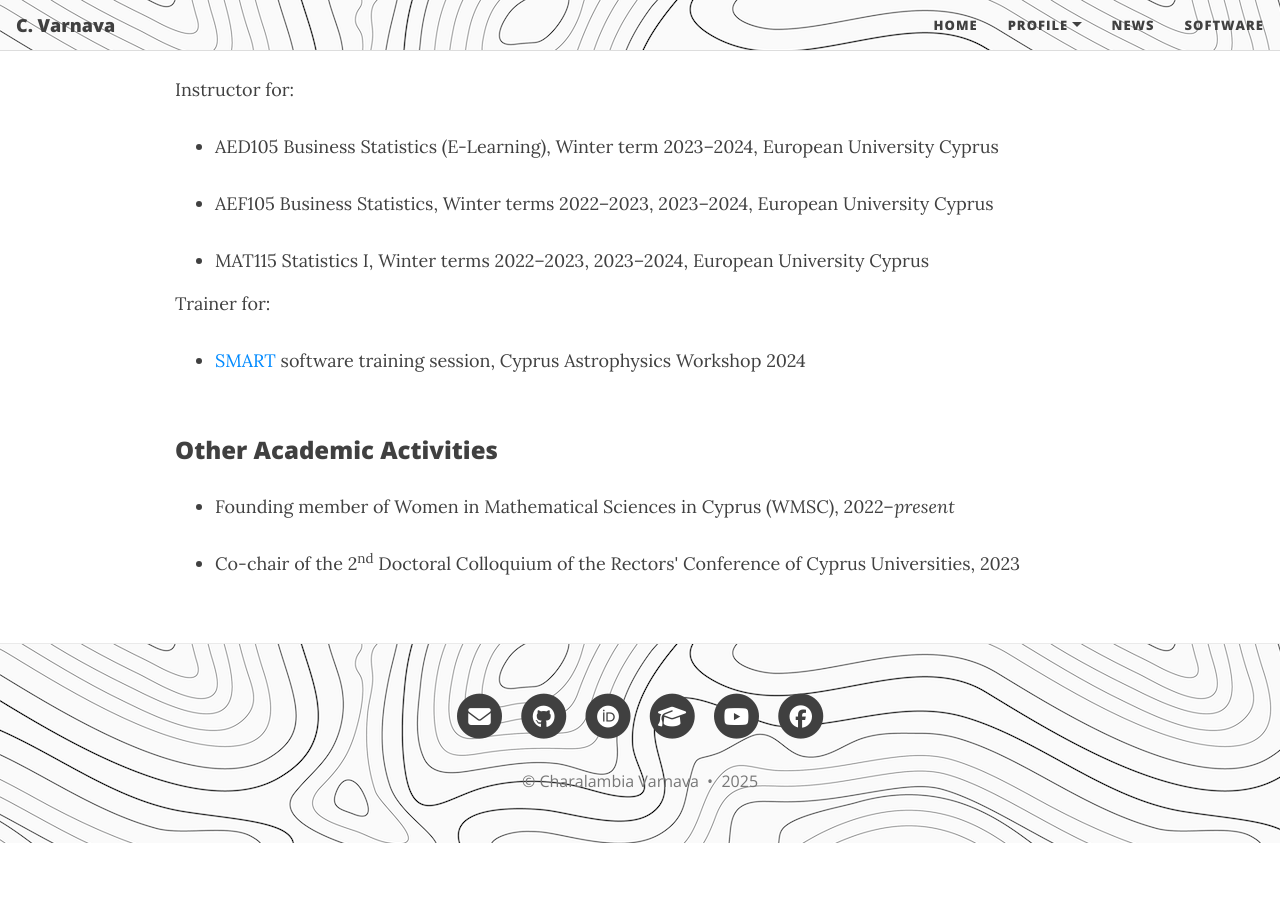
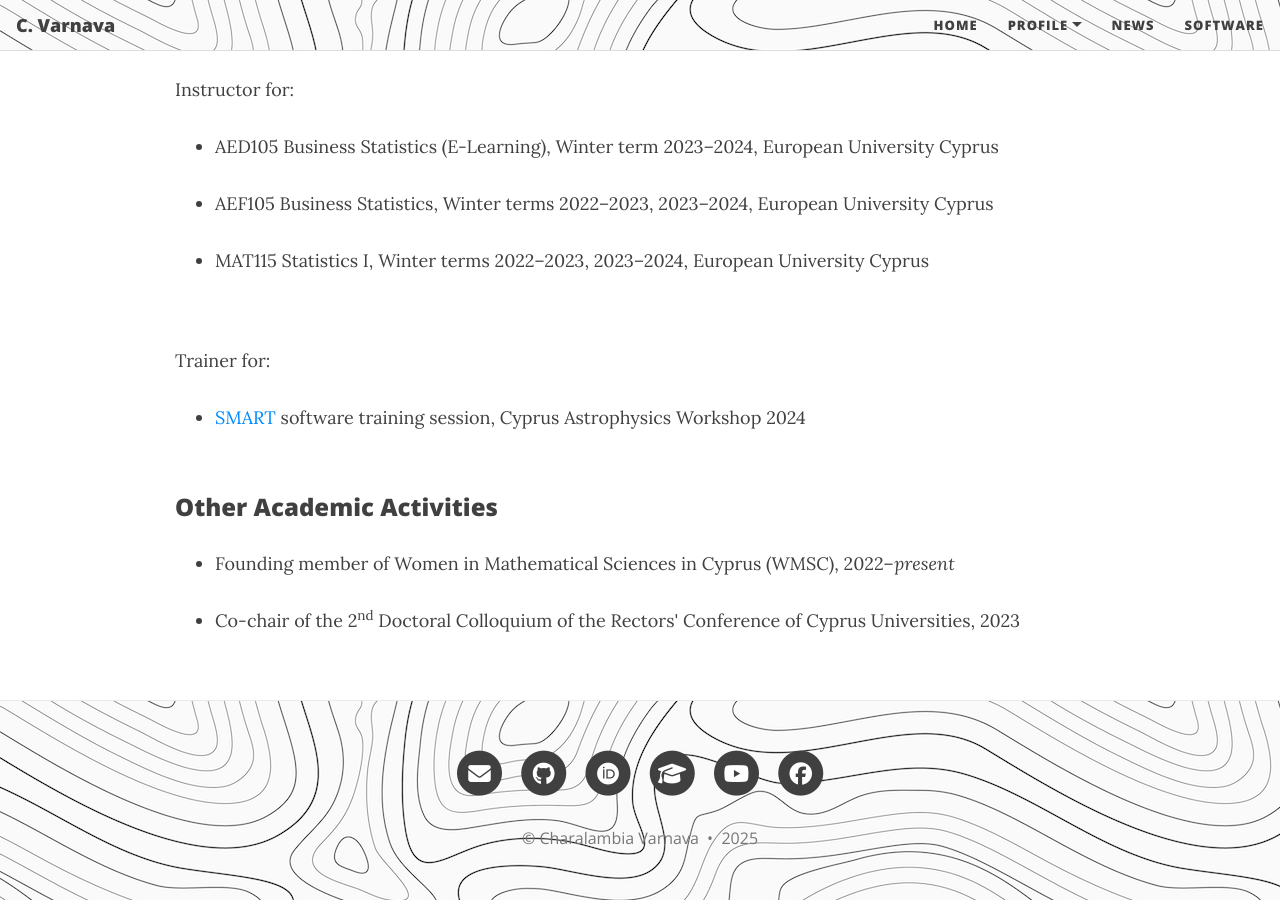
Before and after one commit to ch-var/ch-var.github.io, a Jekyll site: the page built from CV.html, in a window 1280 px wide and 900 px high, scrolled down 5975 px. Built offline with Jekyll 4.4.1, drawn with Linux system fonts in a browser that asks for light colours; formulas are drawn with MathJax 3; before the commit the page ends 6818 px from its top, so only the background shows below that.

Commit message:
Update CV.html

```diff
--- a/CV.html
+++ b/CV.html
@@ -165,7 +165,8 @@
 <p></p>
 <li class="responsive-margin">MAT115 Statistics I, Winter terms 2022–2023, 2023–2024, European University Cyprus</li>
 </ul>
-<p align='justify' style="margin-top: 8px;">Trainer for:</p>
+<br>
+<p align='justify'>Trainer for:</p>
 <ul>
 <li class="responsive-margin"><a href="https://github.com/ch-var/SMART">SMART</a> software training session, Cyprus Astrophysics Workshop 2024</li>
 </ul>
```
